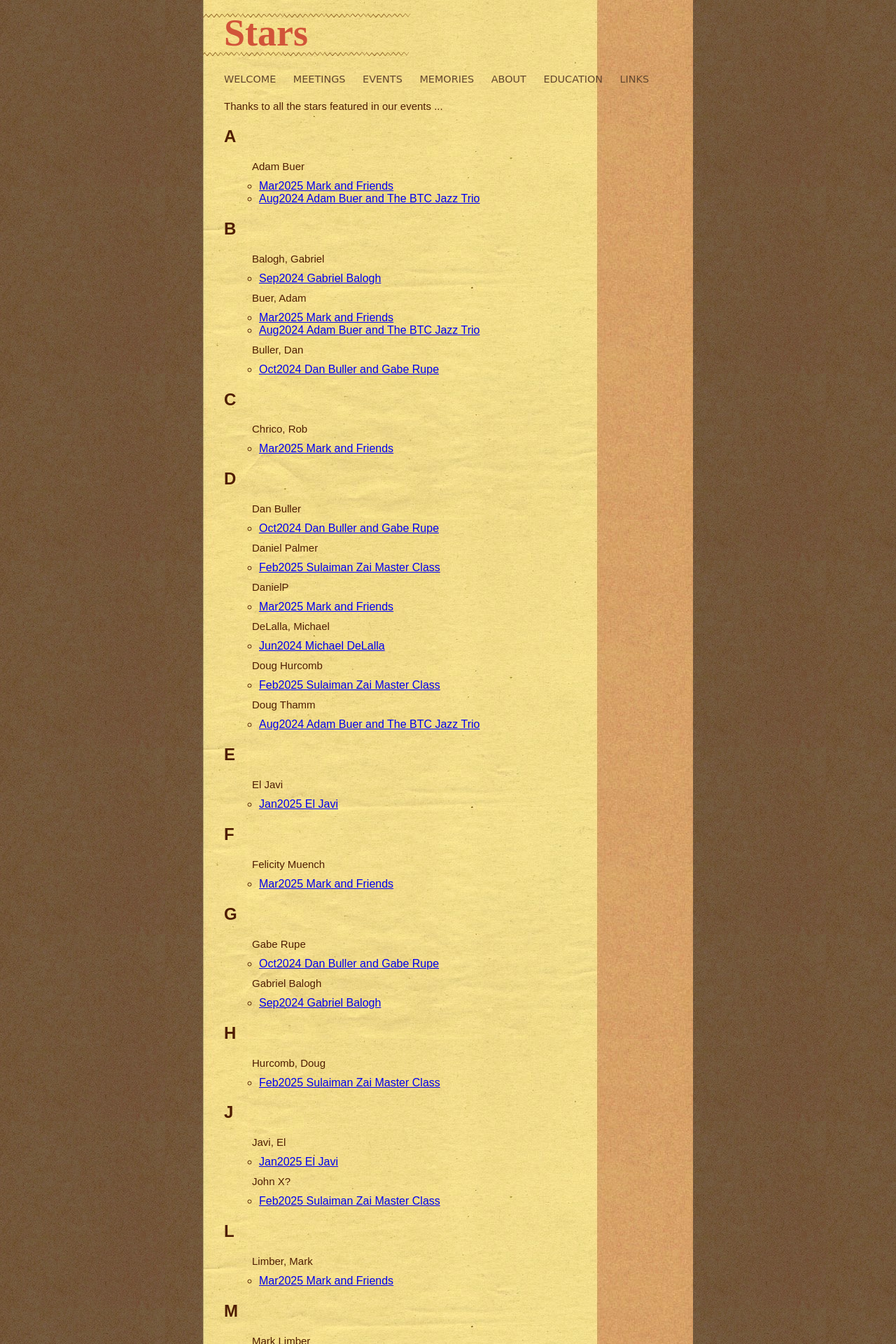
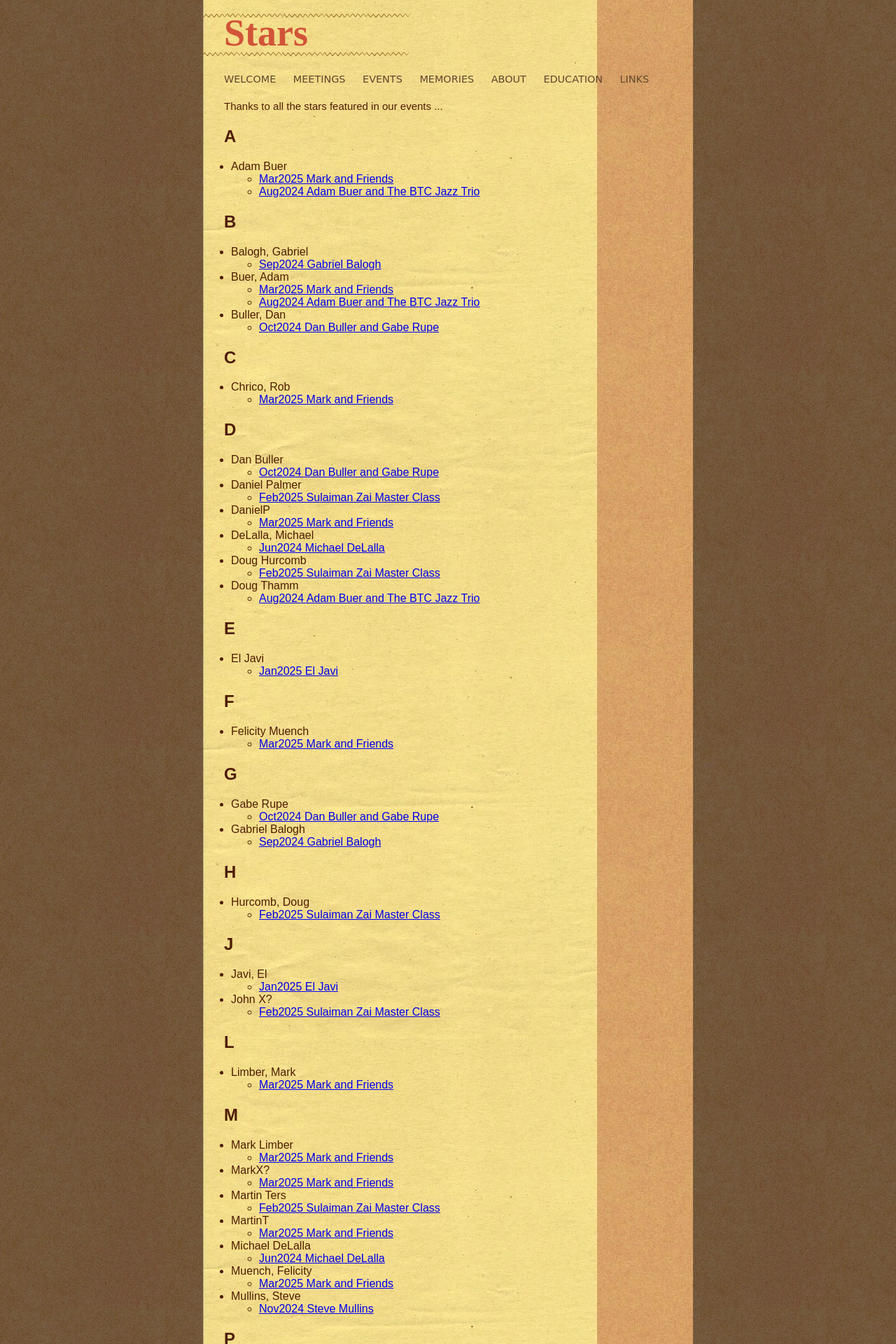
Before and after one commit to boulderguitarsociety/boulderguitarsociety.github.io, a Jekyll site: the page built from Stars.html, in a window 1280 px wide. Shown: the top 1920 px of the page at 70% size. Built offline with Jekyll 4.4.1, drawn with Linux system fonts in a browser that asks for light colours.

Commit message:
show tag as an li

```diff
--- a/Stars.html
+++ b/Stars.html
@@ -29,7 +29,7 @@ title: Stars
          {% assign alphahdg = alphatag %}
          </ul><h2>{{ alphahdg }}</h2><ul>
       {% endif %}
-      <p>{{ tag[0] }}</p>
+      <li>{{ tag[0] }}</li>
       <ul>
          {% for post in tag[1] %}
             {% assign MonYEAR = post.date | date: "%b%Y" %}
```
